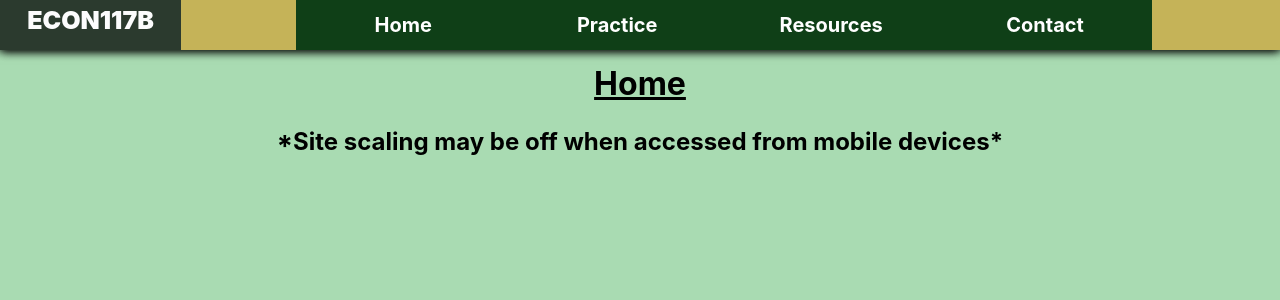
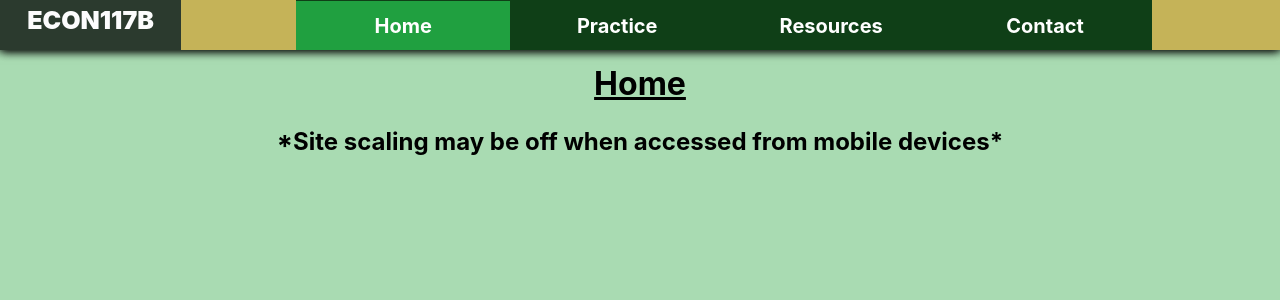
Before and after one commit to nasdda/Econ-117B, a React (Create React App) app: page / in a window 1280 px wide. Shown: the top 300 px of the page. Built offline with nearby package versions, Linux system fonts and the light colour scheme.

Commit message:
update nav bar logic

```diff
--- a/src/components/Navigation/Toolbar/toolbar.css
+++ b/src/components/Navigation/Toolbar/toolbar.css
@@ -35,13 +35,18 @@
 .Navigation-option {
     width: 30%;
     text-align: center;
-    padding-top: 15px;
-    padding-bottom: 15px;
+    padding-top: 13px;
+    padding-bottom: 12px;
     color: rgb(255, 255, 255);
     text-decoration: none;
+    transition: background-color 0.5s ease;
 }
 
 .Navigation :hover {
-    background-color: rgb(36, 187, 74);
     cursor: pointer;
 }
+
+.Option-active {
+    background-color: rgb(32, 160, 64);
+    transition: background-color 0.5s ease;
+}
--- a/src/components/Navigation/Toolbar/toolbar.js
+++ b/src/components/Navigation/Toolbar/toolbar.js
@@ -8,10 +8,10 @@ const toolbar = (props) => {
         <div className='Toolbar'>
             <div className='Site-name'>ECON117B</div>
             <div className='Navigation'>
-                <NavLink to="/" className='Navigation-option' exact={true}>Home</NavLink>
-                <NavLink to="/practice" className='Navigation-option'>Practice</NavLink>
-                <NavLink to="/resources" className='Navigation-option'>Resources</NavLink>
-                <NavLink to="/contact" className='Navigation-option'>Contact</NavLink>
+                <NavLink to="/" className='Navigation-option' activeClassName='Option-active' exact={true}>Home</NavLink>
+                <NavLink to="/practice" className='Navigation-option' activeClassName='Option-active'>Practice</NavLink>
+                <NavLink to="/resources" className='Navigation-option' activeClassName='Option-active'>Resources</NavLink>
+                <NavLink to="/contact" className='Navigation-option' activeClassName='Option-active' >Contact</NavLink>
             </div>
         </div>
     )
```
